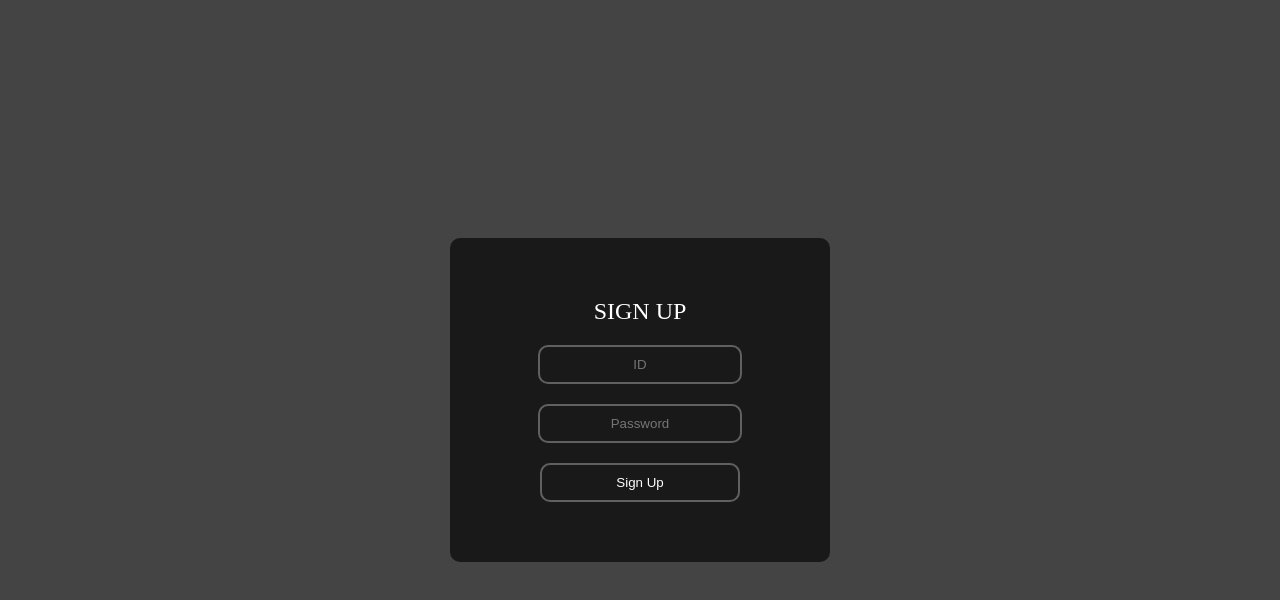
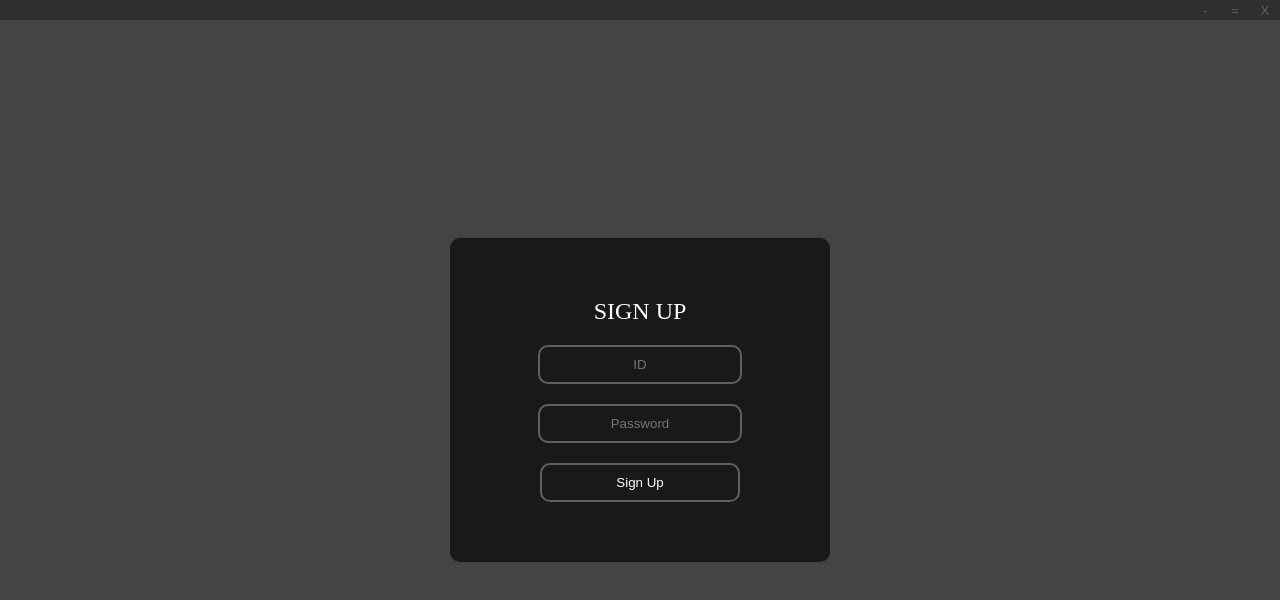
Before and after one commit to Quema100/Quality, a plain HTML site: page src/web/signup/signup.html in a window 1280 px wide. Drawn offline with Linux system fonts and the light colour scheme.

Commit message:
add tittle bar

```diff
--- a/src/web/signup/signup.html
+++ b/src/web/signup/signup.html
@@ -4,11 +4,19 @@
         <meta charset="UTF-8">
         <meta name="viewport" content="width=device-width, initial-scale=1.0">
         <link sizes="16x16" href="./icon/icon.png" rel="icon" type="image/x-icon">
+        <link href="../tittlebar/tittlebar.css" rel="stylesheet">
         <link href="./css/signup.css" rel="stylesheet">
         <script src ="./js/signup.js"></script>
         <title>Quality</title>
     </head>
     <body>
+        <header>
+            <div id="menu">
+                <button id="close">X</button>
+                <button id="max">=</button>
+                <button id="mini">-</button>
+            </div>
+        </header>
         <div class="wrapper">
             <h2>Sign Up</h2>
             <form method="post" action="/sign" id="signup" >
--- /dev/null
+++ b/src/web/tittlebar/tittlebar.css
@@ -0,0 +1,30 @@
+header #menu {
+    background-color: rgb(47, 47, 47);
+    width: 100%;
+    height: 20px;
+    -webkit-app-region: drag;
+}
+
+header #menu button{
+    background-color: transparent;
+    -webkit-app-region: no-drag;
+    float: right;
+    border: none;
+    outline: none;
+    color: #606060;
+    width: 30px;
+    height: 20px;
+    text-align: center;
+}
+
+header #menu button:hover{
+    background-color: rgb(51, 51, 51);
+    color: white;
+    transition: .3s;
+}
+
+header #menu button[id="close"]:hover{
+    background-color: rgb(237, 47, 47);
+    color: white;
+    transition: .3s;
+}
```
Also changed, not shown: App.js (+21 -5 lines), preload.js (+18 -0 lines), src/web/main.ejs (+8 -0 lines).
